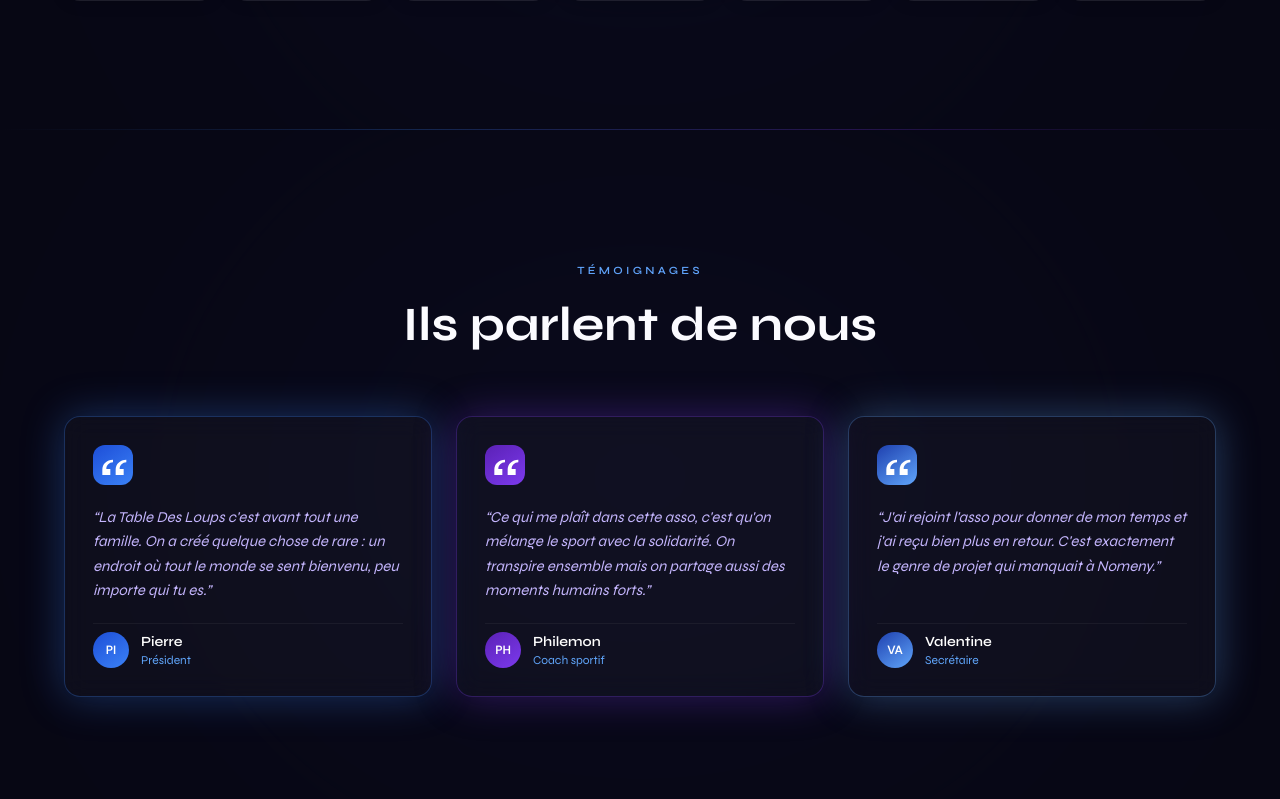
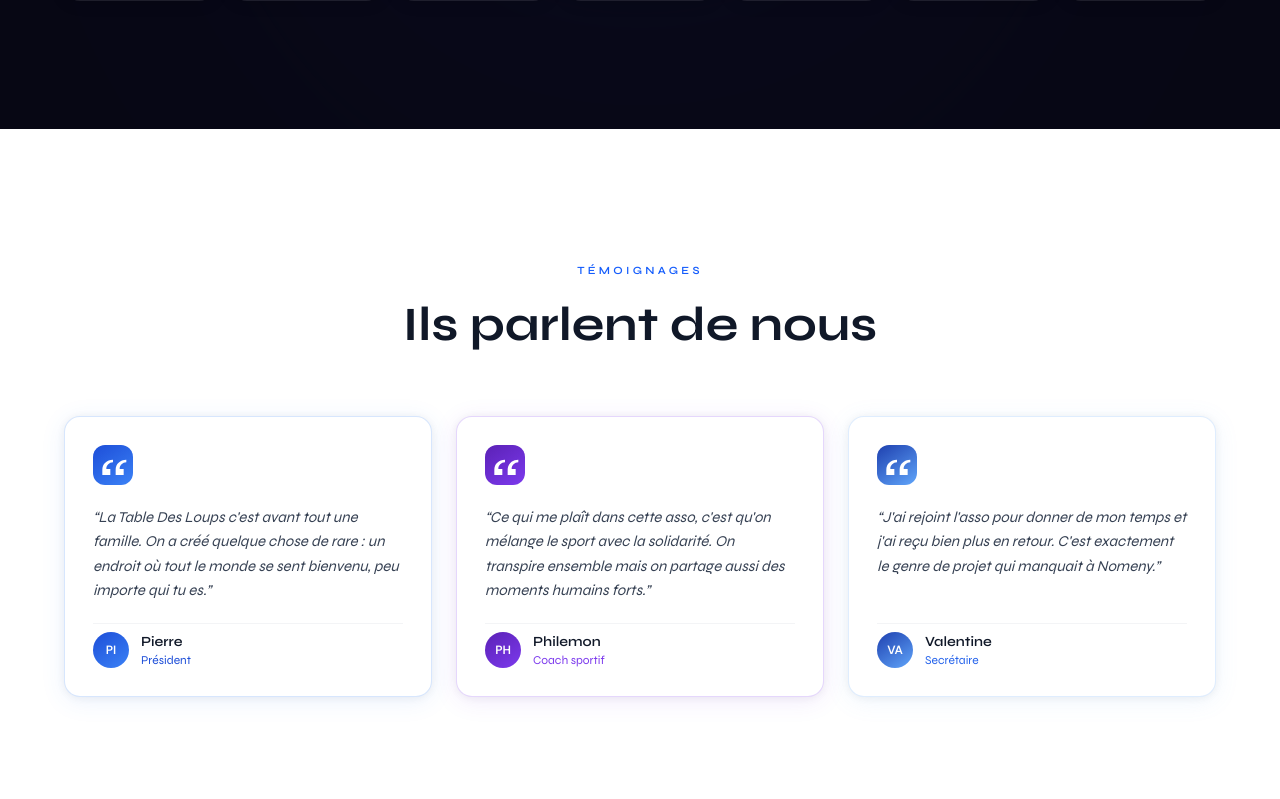
Before and after one commit to Corentincode07/table-des-loups, a Next.js app: page / in a window 1280 px wide. Shown: the part 4121-4920 px from the top of the page. Built offline with nearby package versions, Linux system fonts and the light colour scheme.

Commit message:
fond blanc section témoignages

```diff
--- a/components/Testimonials.tsx
+++ b/components/Testimonials.tsx
@@ -22,24 +22,27 @@ const testimonials = [
     role: "Président",
     text: "La Table Des Loups c'est avant tout une famille. On a créé quelque chose de rare : un endroit où tout le monde se sent bienvenu, peu importe qui tu es.",
     gradient: "linear-gradient(145deg, #1D4ED8, #3B82F6)",
-    glow: "rgba(59,130,246,0.35)",
-    border: "rgba(59,130,246,0.3)",
+    border: "rgba(59,130,246,0.2)",
+    shadow: "0 4px 24px rgba(59,130,246,0.1), 0 1px 8px rgba(0,0,0,0.06)",
+    roleColor: "#1D4ED8",
   },
   {
     name: "Philemon",
     role: "Coach sportif",
     text: "Ce qui me plaît dans cette asso, c'est qu'on mélange le sport avec la solidarité. On transpire ensemble mais on partage aussi des moments humains forts.",
     gradient: "linear-gradient(145deg, #5B21B6, #7C3AED)",
-    glow: "rgba(124,58,237,0.35)",
-    border: "rgba(124,58,237,0.3)",
+    border: "rgba(124,58,237,0.2)",
+    shadow: "0 4px 24px rgba(124,58,237,0.1), 0 1px 8px rgba(0,0,0,0.06)",
+    roleColor: "#7C3AED",
   },
   {
     name: "Valentine",
     role: "Secrétaire",
     text: "J'ai rejoint l'asso pour donner de mon temps et j'ai reçu bien plus en retour. C'est exactement le genre de projet qui manquait à Nomeny.",
     gradient: "linear-gradient(145deg, #1E40AF, #60A5FA)",
-    glow: "rgba(96,165,250,0.35)",
-    border: "rgba(96,165,250,0.3)",
+    border: "rgba(96,165,250,0.2)",
+    shadow: "0 4px 24px rgba(96,165,250,0.1), 0 1px 8px rgba(0,0,0,0.06)",
+    roleColor: "#2563EB",
   },
 ];
 
@@ -56,20 +59,9 @@ export default function Testimonials() {
   return (
     <section
       id="temoignages"
-      className="relative py-32 px-6 overflow-hidden"
-      style={{ background: "#070714" }}
+      className="relative py-32 px-6 overflow-hidden bg-white"
       aria-labelledby="testimonials-heading"
     >
-      {/* Section divider */}
-      <div className="absolute top-0 inset-x-0 section-divider" aria-hidden="true" />
-
-      {/* Background glow */}
-      <div
-        className="absolute top-1/2 left-1/2 -translate-x-1/2 -translate-y-1/2 w-[800px] h-[400px] rounded-full blur-[200px] opacity-[0.06] pointer-events-none"
-        style={{ background: "radial-gradient(ellipse, #3B82F6, #7C3AED)" }}
-        aria-hidden="true"
-      />
-
       <div className="max-w-6xl mx-auto">
         {/* Header */}
         <motion.div
@@ -79,12 +71,12 @@ export default function Testimonials() {
           transition={{ duration: 0.65, ease: [0.22, 1, 0.36, 1] as const }}
           className="text-center mb-16"
         >
-          <span className="inline-block text-[11px] font-semibold tracking-[0.3em] uppercase text-[#60A5FA] mb-5 font-[family-name:var(--font-syne)]">
+          <span className="inline-block text-[11px] font-semibold tracking-[0.3em] uppercase text-blue-600 mb-5 font-[family-name:var(--font-syne)]">
             Témoignages
           </span>
           <h2
             id="testimonials-heading"
-            className="text-4xl md:text-5xl font-bold text-white font-[family-name:var(--font-playfair)] leading-[1.1]"
+            className="text-4xl md:text-5xl font-bold text-gray-900 font-[family-name:var(--font-playfair)] leading-[1.1]"
           >
             Ils parlent de nous
           </h2>
@@ -104,12 +96,10 @@ export default function Testimonials() {
               variants={cardVariants}
               whileHover={{ y: -6, scale: 1.02 }}
               transition={{ type: "spring", stiffness: 300, damping: 24 }}
-              className="flex flex-col gap-5 p-7 rounded-2xl"
+              className="flex flex-col gap-5 p-7 rounded-2xl bg-white"
               style={{
-                background: "rgba(255,255,255,0.03)",
                 border: `1px solid ${t.border}`,
-                boxShadow: `0 0 40px ${t.glow}, 0 1px 16px rgba(0,0,0,0.2)`,
-                backdropFilter: "blur(12px)",
+                boxShadow: t.shadow,
               }}
             >
               {/* Quote icon */}
@@ -122,14 +112,14 @@ export default function Testimonials() {
 
               {/* Text */}
               <p
-                className="text-[#C4B5FD] text-[15px] leading-relaxed flex-1 font-[family-name:var(--font-syne)]"
+                className="text-gray-700 text-[15px] leading-relaxed flex-1 font-[family-name:var(--font-syne)]"
                 style={{ fontStyle: "italic" }}
               >
                 &ldquo;{t.text}&rdquo;
               </p>
 
               {/* Author */}
-              <div className="flex items-center gap-3 pt-2 border-t border-white/5">
+              <div className="flex items-center gap-3 pt-2 border-t border-gray-100">
                 <div
                   className="w-9 h-9 rounded-full flex items-center justify-center text-white text-xs font-bold flex-shrink-0"
                   style={{ background: t.gradient }}
@@ -137,10 +127,10 @@ export default function Testimonials() {
                   {t.name.slice(0, 2).toUpperCase()}
                 </div>
                 <div>
-                  <p className="text-white text-sm font-semibold font-[family-name:var(--font-syne)]">
+                  <p className="text-gray-900 text-sm font-semibold font-[family-name:var(--font-syne)]">
                     {t.name}
                   </p>
-                  <p className="text-[#60A5FA] text-xs font-[family-name:var(--font-syne)]">
+                  <p className="text-xs font-[family-name:var(--font-syne)]" style={{ color: t.roleColor }}>
                     {t.role}
                   </p>
                 </div>
```
